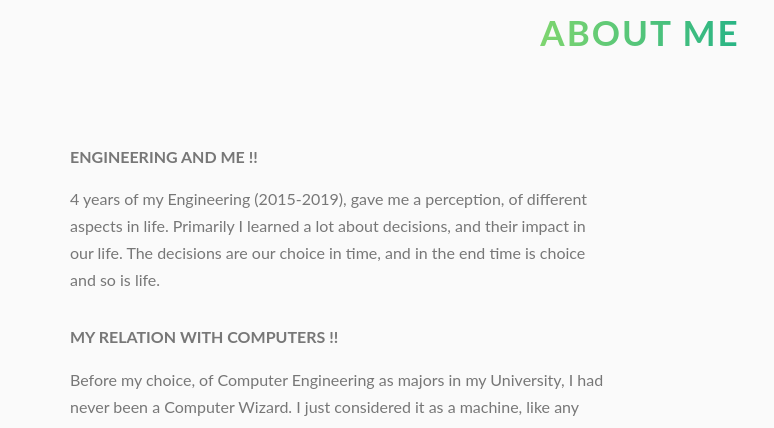
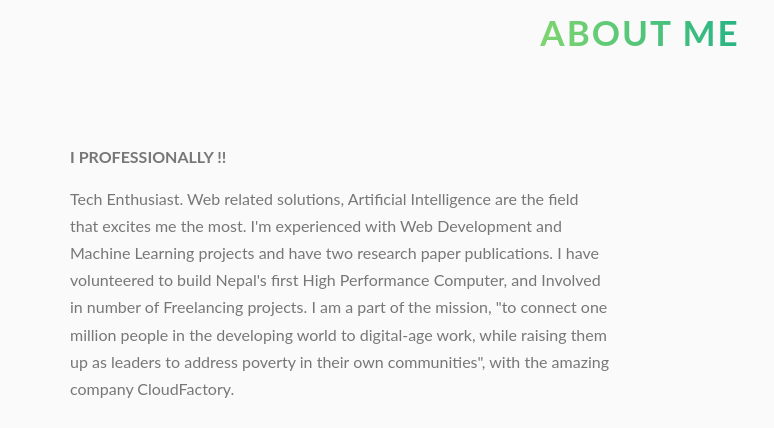
Before and after one commit to SujalPaudel/SujalPaudel.github.io, a plain HTML site: page index.html in a window 1280 px wide. Shown: the part 767-1195 px from the top of the page, 0-774 px from the left. Drawn offline with Linux system fonts and the light colour scheme; a script that the page names is missing.

Commit message:
changed favicon and intro

```diff
--- a/index.html
+++ b/index.html
@@ -73,13 +73,14 @@
             <div class = "row">
                 <div class = "col-1-of-2">
                     <h3 class = "heading-tertiary u-margin-bottom-small">
-                        Engineering and Me !!
+                        I Professionally !!
                     </h3>
                     <p class="paragraph">
-                        4 years of my Engineering (2015-2019), gave me a perception, of different
-                        aspects in life. Primarily I learned a lot about decisions, and their impact
-                        in our life. The decisions are our choice in time, and in the end time is choice
-                        and so is life.
+                        Tech Enthusiast. Web related solutions, Artificial Intelligence are the field that excites me the most.
+                        I'm experienced with Web Development and Machine Learning projects and have two research paper publications.
+                        I have volunteered to build Nepal's first High Performance Computer, and Involved in number of Freelancing projects.
+                        I am a part of the mission, "to connect one million people in the developing world to digital-age work,
+                        while raising them up as leaders to address poverty in their own communities", with the amazing company CloudFactory.
                     </p>
                     <h3 class = "heading-tertiary u-margin-bottom-small">
                         My Relation With Computers !!
```
Also changed, not shown: 2 other files.
